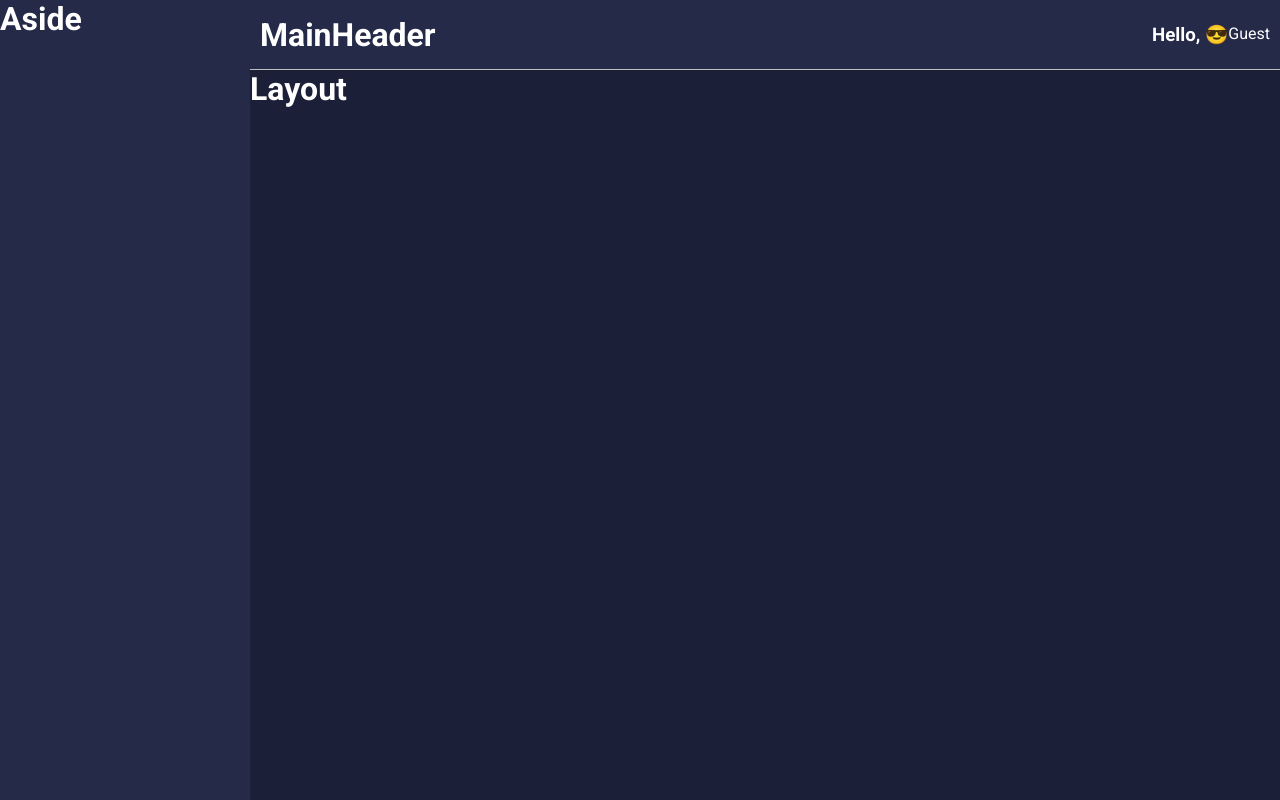
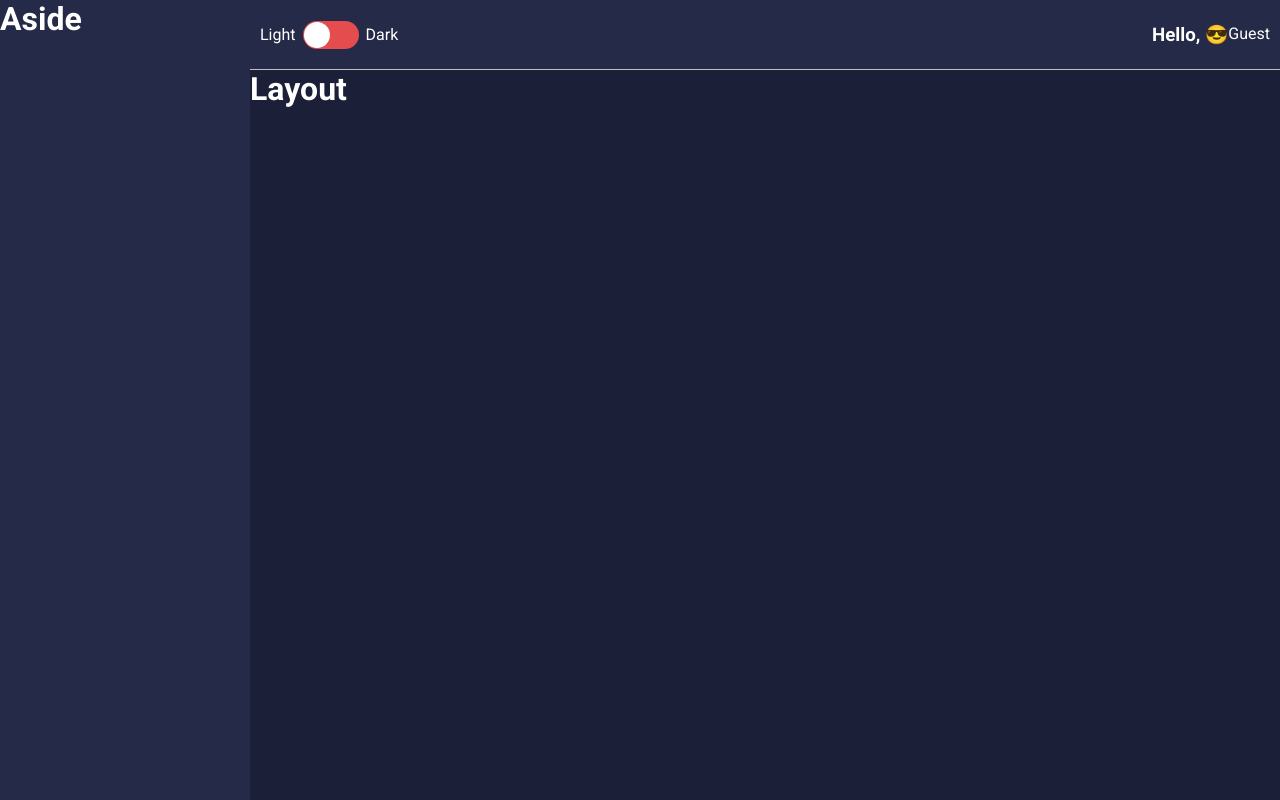
Before and after one commit to luisgbyte/minha-carteira, a React (Create React App) app: page / in a window 1280 px wide. Built offline with nearby package versions, Linux system fonts and the light colour scheme.

Commit message:
create component Toggle

```diff
--- a/package.json
+++ b/package.json
@@ -13,6 +13,7 @@
     "react": "^17.0.2",
     "react-dom": "^17.0.2",
     "react-scripts": "4.0.3",
+    "react-switch": "^6.0.0",
     "styled-components": "^5.3.1",
     "typescript": "^4.1.2",
     "web-vitals": "^1.0.1"
--- a/src/components/MainHeader/index.tsx
+++ b/src/components/MainHeader/index.tsx
@@ -1,5 +1,6 @@
 import React, { useMemo } from 'react';
 
+import Toggle from '../Toggle';
 import emojis from '../../utils/emojis';
 
 import { Container, Profile, Welcome, UserName} from './styles';
@@ -13,7 +14,7 @@ const MainHeader: React.FC = () => {
 
   return (
     <Container>
-      <h1>MainHeader</h1>
+      <Toggle/>
       <Profile>
         <Welcome>Hello, {emoji}</Welcome>
         <UserName>Guest</UserName>
--- /dev/null
+++ b/src/components/Toggle/index.tsx
@@ -0,0 +1,21 @@
+import React, { useState } from "react";
+
+import { Container, ToggleLabel, ToggleSelector } from "./styles";
+
+const Toggle: React.FC = () => {
+  const [status, setStatus] = useState(false);
+  return (
+    <Container>
+      <ToggleLabel>Light</ToggleLabel>
+      <ToggleSelector
+        checked={status}
+        uncheckedIcon={false}
+        checkedIcon={false}
+        onChange={() => setStatus(!status)}
+      />
+      <ToggleLabel>Dark</ToggleLabel>
+    </Container>
+  );
+};
+
+export default Toggle;
--- /dev/null
+++ b/src/components/Toggle/styles.ts
@@ -0,0 +1,19 @@
+import styled from "styled-components";
+import Switch, { ReactSwitchProps } from "react-switch";
+
+export const Container = styled.div`
+  display: flex;
+  align-items: center;
+`;
+
+export const ToggleLabel = styled.span`
+  color: ${props => props.theme.colors.white};
+`;
+
+export const ToggleSelector = styled(Switch).attrs<ReactSwitchProps>(
+  ({ theme }) => ({
+    onColor: theme.colors.info,
+    offColor: theme.colors.warning,
+  })) <ReactSwitchProps >`
+  margin: 0 7px;
+`;
```
Also changed, not shown: 1 other file (tests, documents, lock files or other folders).
